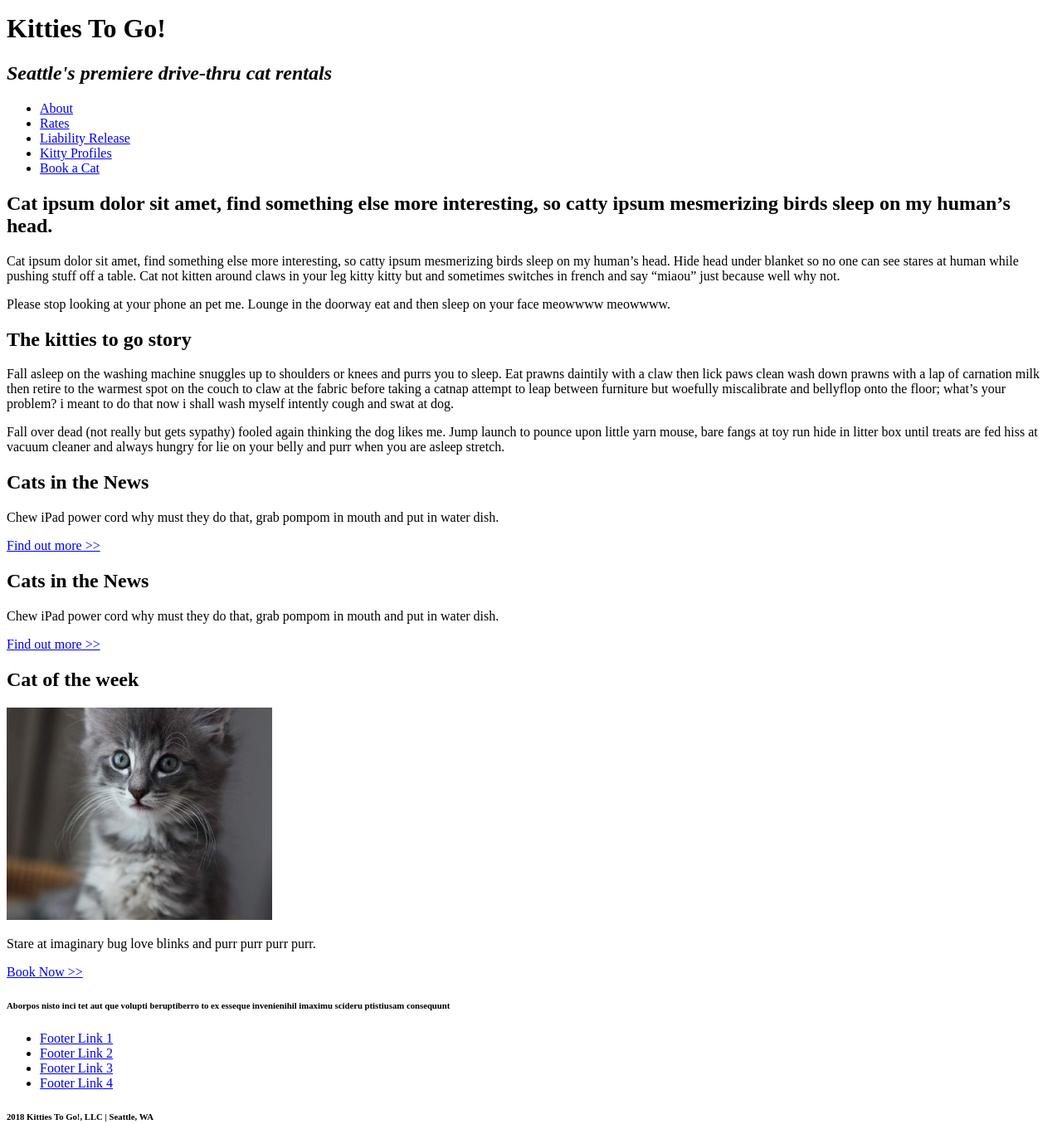
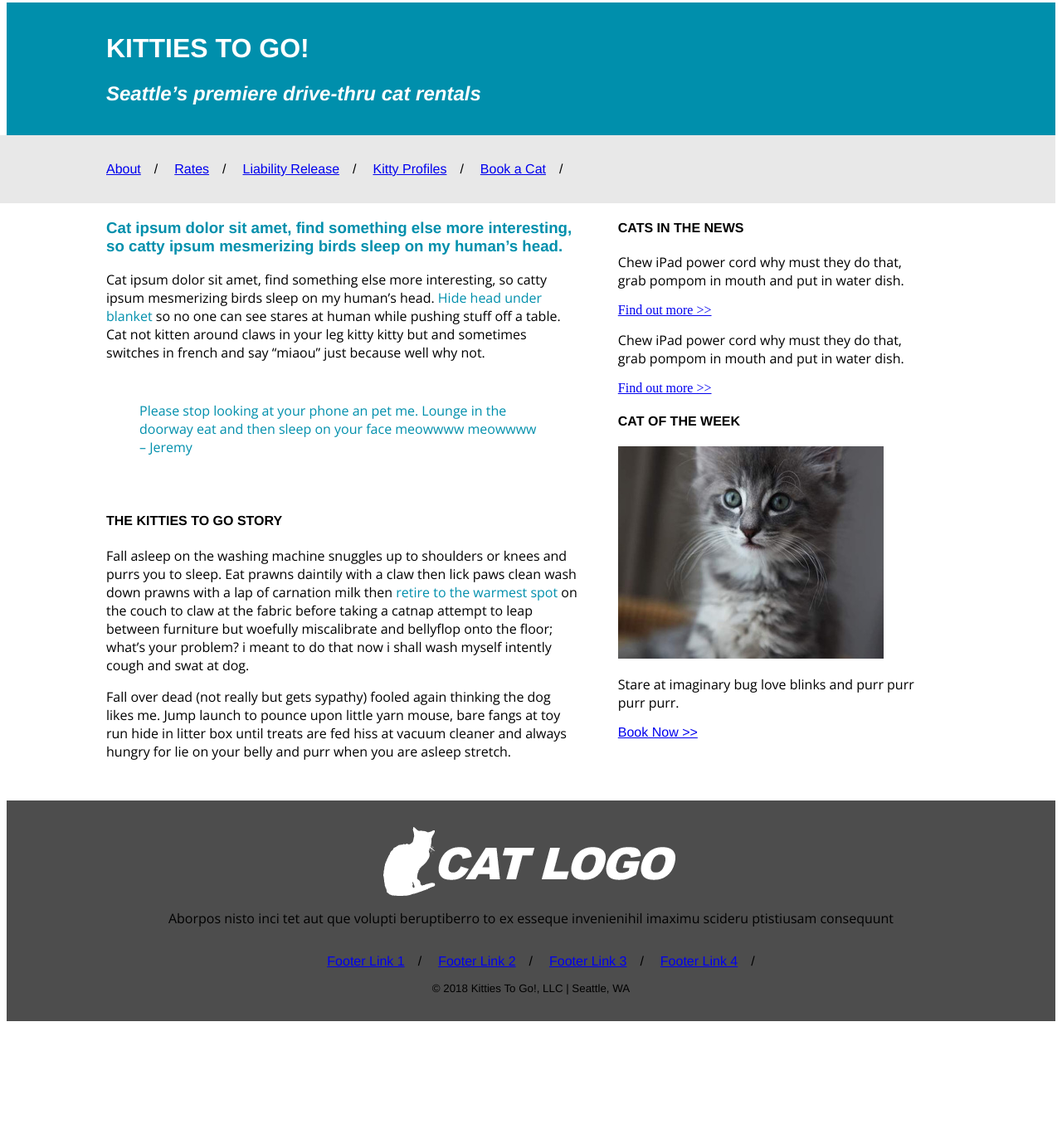
Before and after one commit to Hamediaj/Lesson-04-Assignment-02, a plain HTML site: page index.html in a window 1280 px wide. Shown: the part 5-1360 px from the top of the page at 83% size. After the commit the page ends 1244 px from the top, so only its background shows below. Drawn offline with nearby package versions, Linux system fonts and the light colour scheme.

Commit message:
completed first rough draft

```diff
--- a/index.html
+++ b/index.html
@@ -1,96 +1,93 @@
 <!DOCTYPE html>
-  <html lang="en" dir="ltr">
-    <head>
-      <meta charset="utf-8">
-      <title>Kitties Mockup</title>
-    </head>
+<html lang="en" dir="ltr">
+  <head>
+    <meta charset="utf-8">
+    <link rel="stylesheet" href="./styles/stylesheet.css">
+    <title>Kitties to go Mockup</title>
+  </head>
 
-    <body>
-      <header>
-        <h1>Kitties To Go!</h1>
-        <h2 class="header"><em>Seattle's premiere drive-thru cat rentals</em></h2>
+  <header>
+    <div class="title">
+      <h1>KITTIES TO GO!</h1>
+      <h2><em>Seattle’s premiere drive-thru cat rentals</em></h2>
+    </div>
 
-        <nav>
-          <ul>
-            <li><a href="#">About</a></li>
-            <li><a href="#">Rates</a></li>
-            <li><a href="#">Liability Release</a></li>
-            <li><a href="#">Kitty Profiles</a></li>
-            <li><a href="#">Book a Cat</a></li>
-          </ul>
-        </nav>
+    <nav class="topnav">
+      <ul>
+       <li class="navlist"><a href="#">About</a><span class="seperator">&#47;</span></li>
+       <li class="navlist"><a href="#">Rates</a><span class="seperator">&#47;</span></li>
+       <li class="navlist"><a href="#">Liability Release</a><span class="seperator">&#47;</span></li>
+       <li class="navlist"><a href="#">Kitty Profiles</a><span class="seperator">&#47;</span></li>
+       <li class="navlist"><a href="#">Book a Cat</a><span class="seperator">&#47;</span></li>
+      </ul>
+    </nav>
+  </header>
 
-      </header>
+  <main>
+    <!-- NOTE: Left side of page begins here -->
 
-      <main>
+    <div class="left-side">
+      <h3>Cat ipsum dolor sit amet, find something else more interesting, so catty ipsum mesmerizing birds sleep on my human’s head.</h3>
 
-<!-- NOTE: this is where the first article starts -->
+      <p>Cat ipsum dolor sit amet, find something else more interesting, so catty ipsum mesmerizing birds sleep on my human’s head. <span class="highlighted-text">Hide head under blanket</span> so no one can see stares at human while pushing stuff off a table. Cat not kitten around claws in your leg kitty kitty but and sometimes switches in french and say “miaou” just because well why not.</p>
 
-        <article class="first">
-          <h2 id="blue-bold">Cat ipsum dolor sit amet, find something else more interesting, so catty ipsum mesmerizing birds sleep on my human’s head.</h2>
+      <blockquote> Please stop looking at your phone an pet me. Lounge in the doorway eat and then sleep on your face meowwww meowwww – Jeremy
+      </blockquote>
 
-          <p>Cat ipsum dolor sit amet, find something else more interesting, so catty ipsum mesmerizing birds sleep on my human’s head. Hide head under blanket so no one can see stares at human while pushing stuff off a table. Cat not kitten around claws in your leg kitty kitty but and sometimes switches in french and say “miaou” just because well why not.</p>
+      <article>
+        <h4>THE KITTIES TO GO STORY</h4>
 
-          <p class="blue">Please stop looking at your phone an pet me. Lounge in the doorway eat and then sleep on your face meowwww meowwww.</p>
-        </article>
+        <p>Fall asleep on the washing machine snuggles up to shoulders or knees and purrs you to sleep. Eat prawns daintily with a claw then lick paws clean wash down prawns with a lap of carnation milk then <span class="highlighted-text">retire to the warmest spot</span> on the couch to claw at the fabric before taking a catnap attempt to leap between furniture but woefully miscalibrate and bellyflop onto the floor; what’s your problem? i meant to do that now i shall wash myself intently cough and swat at dog. </p>
 
-<!-- NOTE: this is where the second article starts -->
+        <p>Fall over dead (not really but gets sypathy) fooled again thinking the dog likes me. Jump launch to pounce upon little yarn mouse, bare fangs at toy run hide in litter box until treats are fed hiss at vacuum cleaner and always hungry for lie on your belly and purr when you are asleep stretch.</p>
+      </article>
+    </div>
 
-        <article class="second">
-          <h2>The kitties to go story</h2>
+    <!-- NOTE: Right side begins here -->
+    <div class="right-side">
+      <aside class="news">
+        <h4>CATS IN THE NEWS</h4>
 
-          <p> Fall asleep on the washing machine snuggles up to shoulders or knees and purrs you to sleep. Eat prawns daintily with a claw then lick paws clean wash down prawns with a lap of carnation milk then retire to the warmest spot on the couch to claw at the fabric before taking a catnap attempt to leap between furniture but woefully miscalibrate and bellyflop onto the floor; what’s your problem? i meant to do that now i shall wash myself intently cough and swat at dog. </p>
+        <div class="aside-content">
+          <p>Chew iPad power cord why must they do that, grab pompom in mouth and put in water dish.</p>
+          <a href="#">Find out more &#62;&#62;</a>
+        </div>
 
-          <p>Fall over dead (not really but gets sypathy) fooled again thinking the dog likes me. Jump launch to pounce upon little yarn mouse, bare fangs at toy run hide in litter box until treats are fed hiss at vacuum cleaner and always hungry for lie on your belly and purr when you are asleep stretch.</p>
-        </article>
+        <div class="aside-content">
+          <p>Chew iPad power cord why must they do that, grab pompom in mouth and put in water dish.</p>
+          <a href="#">Find out more &#62;&#62;</a>
+        </div>
 
+      </aside>
 
-<!-- NOTE: This is where the sidebar information begins -->
+      <aside class="featured-cat">
+        <h4>CAT OF THE WEEK</h4>
+        <figure>
+          <img src="images/sidebar-cat.jpg" alt="Featured Cat">
+          <p>Stare at imaginary bug love blinks and purr purr purr purr.</p>
+          <a href="#">Book Now &#62;&#62;</a>
+        </figure>
+      </aside>
+    </div>
+  </main>
 
-        <aside class="ads-1">
-          <h2>Cats in the News</h2>
+  <!-- NOTE: footer section begins here -->
 
-          <p>Chew iPad power cord why must they do that, grab pompom in mouth and put in water dish.</p>
+  <footer>
+    <img class="logo" src="images/cat-logo.png" alt="Cat Logo">
+    <p>Aborpos nisto inci tet aut que volupti beruptiberro to ex esseque invenienihil imaximu scideru ptistiusam consequunt</p>
 
-          <a href="#">Find out more >></a>
+    <nav class="bottomnav">
+      <ul>
+       <li class="navlist"><a href="#">Footer Link 1</a><span class="seperator">&#47;</span></li>
+       <li class="navlist"><a href="#">Footer Link 2</a><span class="seperator">&#47;</span></li>
+       <li class="navlist"><a href="#">Footer Link 3</a><span class="seperator">&#47;</span></li>
+       <li class="navlist"><a href="#">Footer Link 4</a><span class="seperator">&#47;</span></li>
+      </ul>
+    </nav>
 
-          <h2>Cats in the News</h2>
+    <small>© 2018 Kitties To Go!, LLC | Seattle, WA</small>
+  </footer>
 
-          <p>Chew iPad power cord why must they do that, grab pompom in mouth and put in water dish.</p>
-
-          <a href="#">Find out more >></a>
-        </aside>
-
-        <aside class="ads-2">
-
-          <h2>Cat of the week</h2>
-
-          <img src="images/sidebar-cat.jpg" alt="Cat of the week">
-
-          <p>Stare at imaginary bug love blinks and purr purr purr purr.</p>
-
-          <a href="#">Book Now >></a>
-        </aside>
-
-      </main>
-
-  <!-- NOTE: The footer information starts here -->
-
-      <footer>
-        <h6>Aborpos nisto inci tet aut que volupti beruptiberro to ex esseque invenienihil imaximu scideru ptistiusam consequunt</h6>
-
-        <nav>
-          <ul>
-            <li><a href="#">Footer Link 1</a></li>
-            <li><a href="#">Footer Link 2</a></li>
-            <li><a href="#">Footer Link 3</a></li>
-            <li><a href="#">Footer Link 4</a></li>
-          </ul>
-        </nav>
-
-        <h6>2018 Kitties To Go!, LLC | Seattle, WA</h6>
-      </footer>
-
-    </body>
-
-  </html>
+  </body>
+</html>
--- /dev/null
+++ b/styles/stylesheet.css
@@ -0,0 +1,89 @@
+@import url('https://fonts.googleapis.com/css2?family=Open+Sans&display=swap');
+
+header {
+    background: #008FAC;
+}
+
+.title {
+    padding: 1rem 7.5rem;
+    color: white;
+}
+
+nav.topnav {
+    background: #e8e8e8;
+    padding: 1rem 8rem;
+    margin-left: -3rem
+}
+
+.navlist {
+    list-style: none;
+    display: inline-block;
+    font-family: Helvetica Neue;
+}
+
+.seperator {
+    margin: 0 1rem;
+}
+
+main {
+    display:flex
+}
+
+.left-side {
+    display:block;
+    width: 45%;
+    margin-left: 7.5rem;
+    margin-right:2rem;
+}
+
+h3, blockquote {
+  color: #008FAC;
+}
+
+h1, h2, h3, h4, h5, small, figure {
+font-family: Helvetica Neue;
+}
+
+blockquote {
+  padding-top: 2rem;
+  font-family: 'Open Sans', sans-serif;
+}
+
+p {
+  font-family: 'Open Sans', sans-serif;
+  font-size: 16px;
+}
+
+.highlighted-text {
+  color: #008FAC;
+}
+
+article {
+  padding-top: 2rem;
+  padding-bottom: 2rem;
+}
+.right-side{
+    display: block;
+    width: 30%;
+    margin-right: 5rem;
+    margin-left: 1rem;
+}
+
+figure {
+  margin: auto;
+  padding-bottom: 1rem;
+}
+
+figcaption {
+  margin-top: 1rem;
+  margin-bottom: 1rem;
+}
+
+footer {
+    background:#4d4d4d;
+    display: flex;
+    flex-direction:column;
+    align-items:center;
+    padding-top: 2rem;
+    padding-bottom: 2rem;
+}
```
Also changed, not shown: images/cat-logo.png (added), 1 other file.
